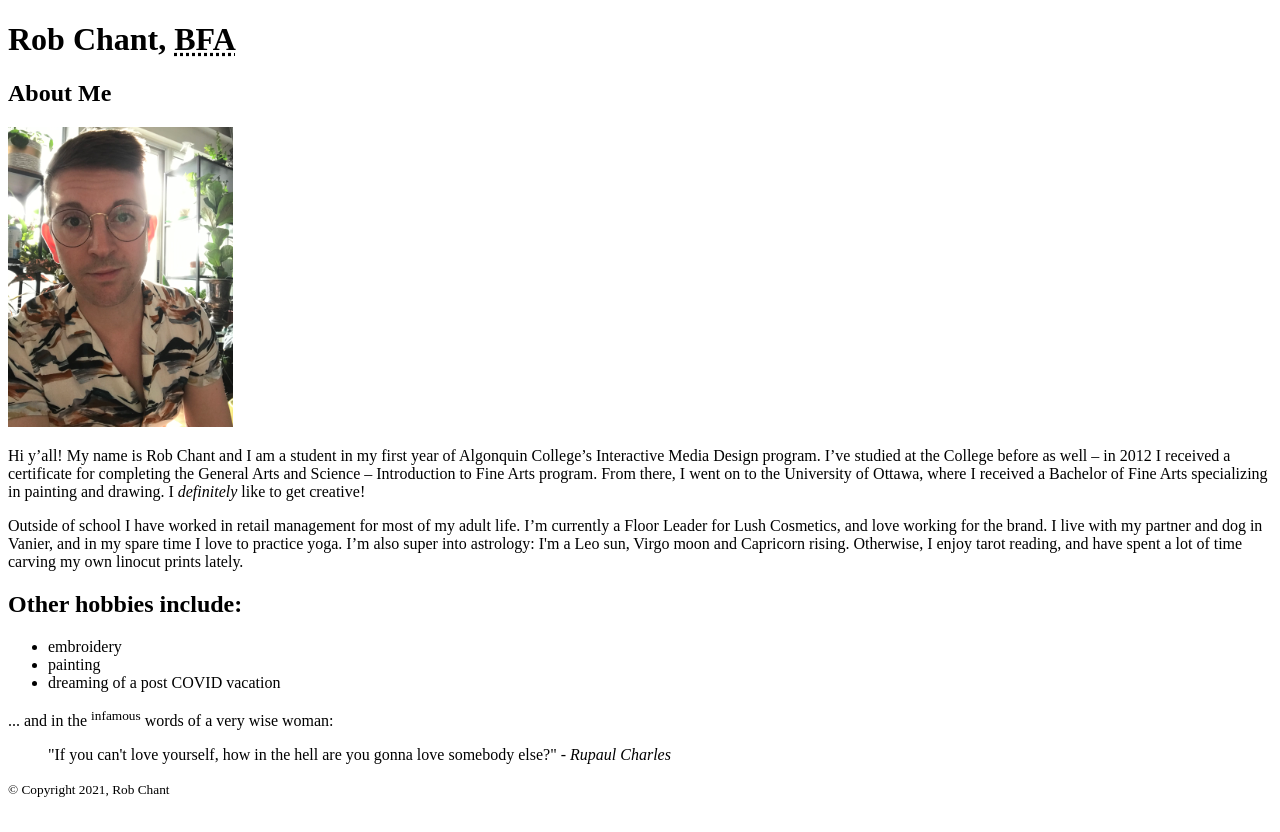
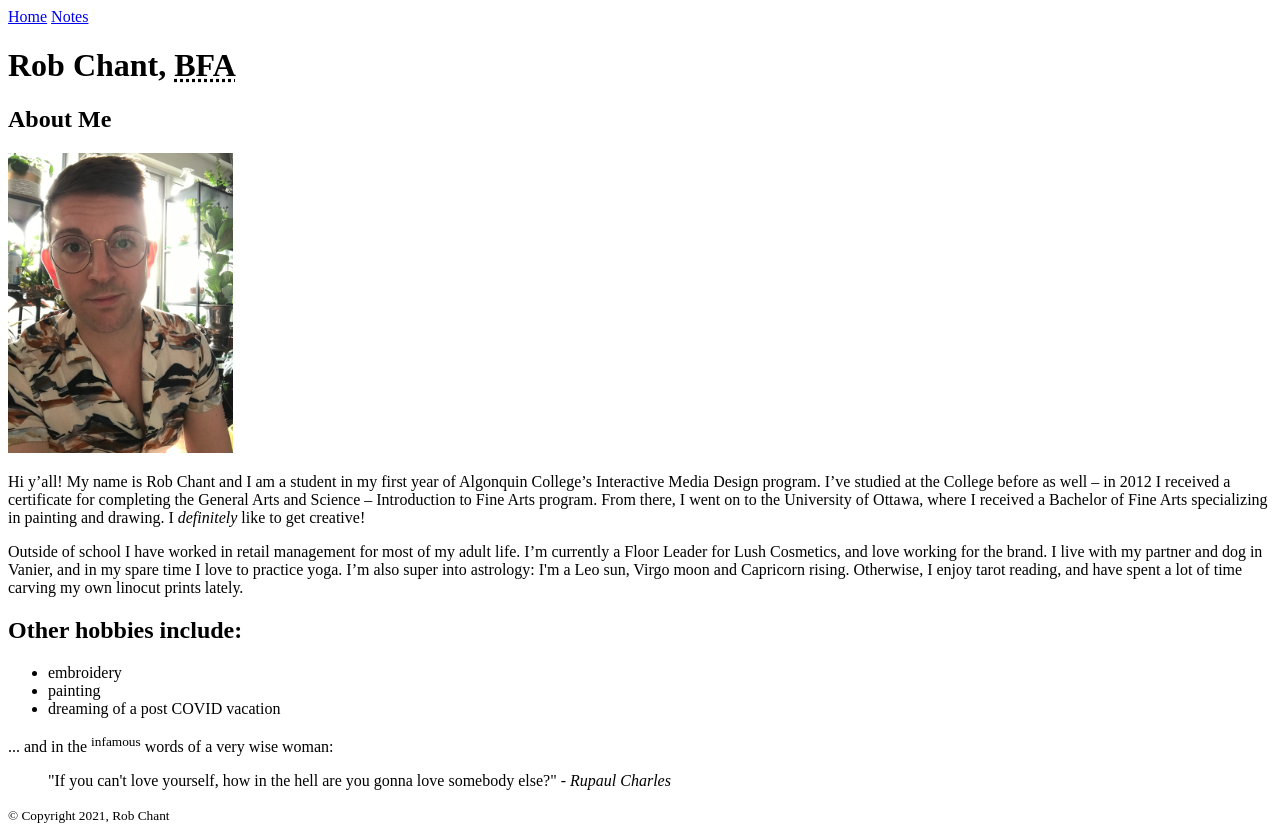
Before and after one commit to chan0490/html-assignment, a plain HTML site: page index.html in a window 1280 px wide. Before the commit the page ends 806 px from the top, so only its background shows below. Drawn offline with Linux system fonts and the light colour scheme.

Commit message:
added nav to home page

```diff
--- a/index.html
+++ b/index.html
@@ -6,6 +6,10 @@
         <title>All About Rob Chant</title>
     </head>
     <body>
+        <nav>
+            <a href="index.html" class="inactiveLink">Home</a>
+            <a href="notes.html">Notes</a>
+        </nav>
         <h1>Rob Chant, <abbr title="Bachelor of Fine Arts">BFA</abbr></h1>
         <article>
             <h2>About Me</h2>
```
Also changed, not shown: notes.html (+3 -0 lines).
